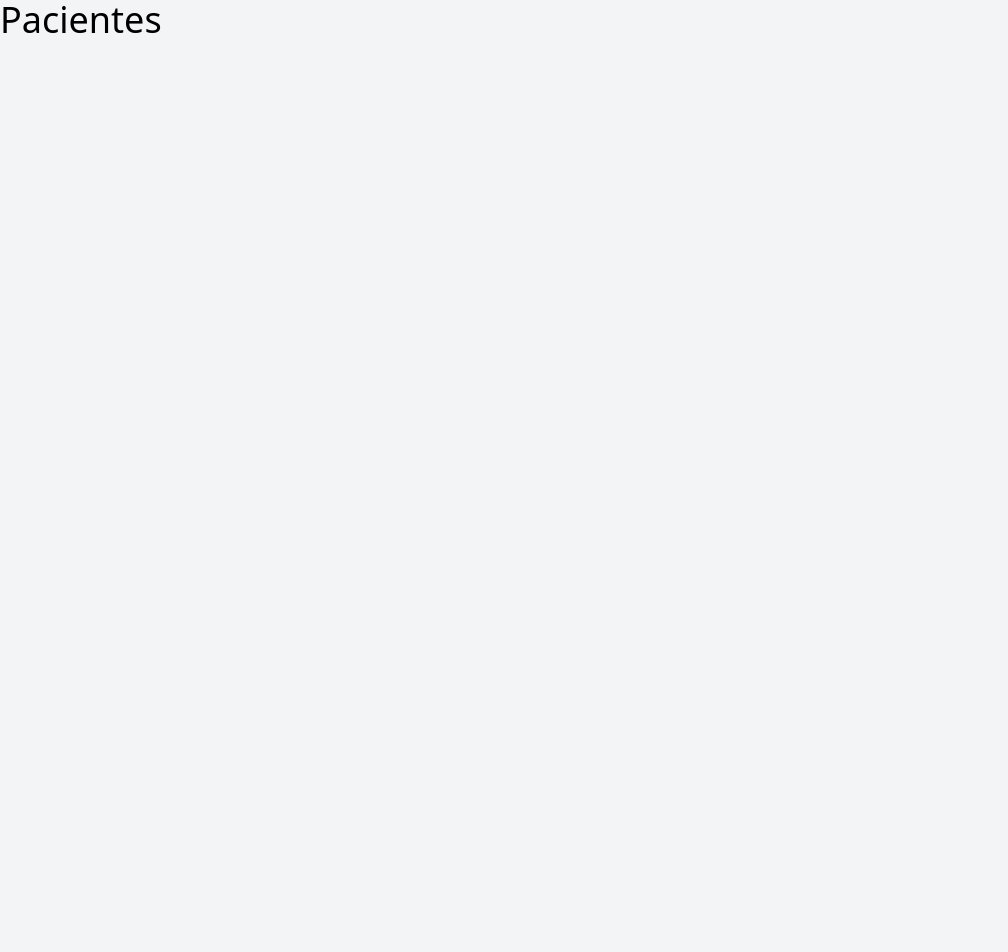
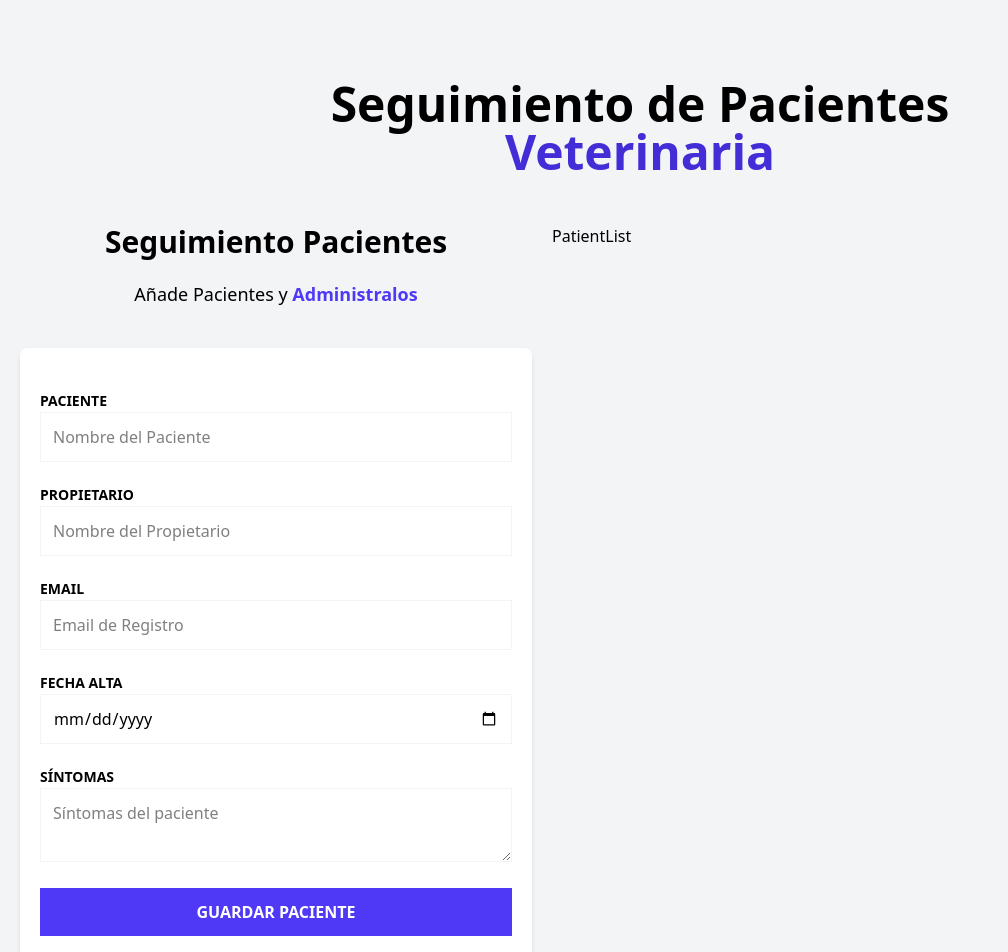
Before and after one commit to DavidFrontendDev/pacientesTutorial, a React (Vite) app: page / in a window 1280 px wide. Shown: the top 952 px of the page, without its empty margins (0-1008 px from the left). Before the commit the page ends 800 px from the top, so only its background shows below. Built offline with nearby package versions, Linux system fonts and the light colour scheme.

Commit message:
React-hook-form implementado ahora zustand

```diff
--- a/package.json
+++ b/package.json
@@ -13,6 +13,7 @@
     "@tailwindcss/vite": "^4.0.12",
     "react": "^19.0.0",
     "react-dom": "^19.0.0",
+    "react-hook-form": "^7.54.2",
     "tailwindcss": "^4.0.12"
   },
   "devDependencies": {
--- a/src/App.tsx
+++ b/src/App.tsx
@@ -1,7 +1,19 @@
+import PatientForm from "./components/PatientForm";
+import PatientList from "./components/PatientList";
+
 function App() {
   return (
     <>
-      <h1 className="text-4xl">Pacientes</h1>
+      <div className="container mx-auto mt-20">
+        <h1 className="font-black text-5xl text-center md:w-2/3 md:mx-auto ">
+          Seguimiento de Pacientes {""}
+          <span className="text-indigo-700">Veterinaria</span>
+        </h1>
+        <div className="mt-12 md:flex">
+          <PatientForm />
+          <PatientList />
+        </div>
+      </div>
     </>
   );
 }
--- /dev/null
+++ b/src/components/Error.tsx
@@ -0,0 +1,9 @@
+function Error({ children }: { children: React.ReactNode }) {
+  return (
+    <p className="text-center my-4 bg-red-600 text-white font-bold p-3 uppercase text-sm">
+      {children}
+    </p>
+  );
+}
+
+export default Error;
--- /dev/null
+++ b/src/components/PatientForm.tsx
@@ -0,0 +1,117 @@
+import { useForm } from "react-hook-form";
+import Error from "./Error";
+import { DraftPatient } from "../types";
+
+export default function PatientForm() {
+  const {
+    register,
+    handleSubmit,
+    formState: { errors },
+  } = useForm<DraftPatient>();
+
+  const registerPacient = (data: DraftPatient) => {};
+
+  return (
+    <div className="md:w-1/2 lg:w-2/5 mx-5">
+      <h2 className="font-black text-3xl text-center">Seguimiento Pacientes</h2>
+
+      <p className="text-lg mt-5 text-center mb-10">
+        Añade Pacientes y {""}
+        <span className="text-indigo-600 font-bold">Administralos</span>
+      </p>
+
+      <form
+        className="bg-white shadow-md rounded-lg py-10 px-5 mb-10"
+        onSubmit={handleSubmit(registerPacient)}
+      >
+        <div className="mb-5">
+          <label htmlFor="name" className="text-sm uppercase font-bold">
+            Paciente
+          </label>
+          <input
+            id="name"
+            className="w-full p-3  border border-gray-100"
+            type="text"
+            placeholder="Nombre del Paciente"
+            {...register("name", {
+              required: "El nombre del paciente es obligatorio",
+            })}
+          />
+
+          {errors.name && <Error>{errors.name?.message}</Error>}
+        </div>
+
+        <div className="mb-5">
+          <label htmlFor="caretaker" className="text-sm uppercase font-bold">
+            Propietario
+          </label>
+          <input
+            id="caretaker"
+            className="w-full p-3  border border-gray-100"
+            type="text"
+            placeholder="Nombre del Propietario"
+            {...register("caretaker", {
+              required: "El Propietario es obligatorio",
+            })}
+          />
+          {errors.caretaker && <Error>{errors.caretaker?.message}</Error>}
+        </div>
+
+        <div className="mb-5">
+          <label htmlFor="email" className="text-sm uppercase font-bold">
+            Email
+          </label>
+          <input
+            id="email"
+            className="w-full p-3  border border-gray-100"
+            type="email"
+            placeholder="Email de Registro"
+            {...register("email", {
+              required: "El Email es Obligatorio",
+              pattern: {
+                value: /^[A-Z0-9._%+-]+@[A-Z0-9.-]+\.[A-Z]{2,}$/i,
+                message: "Email No Válido",
+              },
+            })}
+          />
+          {errors.email && <Error>{errors.email?.message}</Error>}
+        </div>
+
+        <div className="mb-5">
+          <label htmlFor="date" className="text-sm uppercase font-bold">
+            Fecha Alta
+          </label>
+          <input
+            id="date"
+            className="w-full p-3  border border-gray-100"
+            type="date"
+            {...register("date", {
+              required: "LA fecha de alta es obligatorio",
+            })}
+          />
+          {errors.date && <Error>{errors.date?.message}</Error>}
+        </div>
+
+        <div className="mb-5">
+          <label htmlFor="symptoms" className="text-sm uppercase font-bold">
+            Síntomas
+          </label>
+          <textarea
+            id="symptoms"
+            className="w-full p-3  border border-gray-100"
+            placeholder="Síntomas del paciente"
+            {...register("symptoms", {
+              required: "Los sintomas son obligatorios",
+            })}
+          ></textarea>
+          {errors.symptoms && <Error>{errors.symptoms?.message}</Error>}
+        </div>
+        <input
+          type="submit"
+          className="bg-indigo-600 w-full p-3 text-white uppercase font-bold hover:bg-indigo-700 cursor-pointer transition-colors"
+          value="Guardar Paciente"
+        />
+      </form>
+    </div>
+  );
+}
--- /dev/null
+++ b/src/components/PatientList.tsx
@@ -0,0 +1,5 @@
+function PatientList() {
+  return <div>PatientList</div>;
+}
+
+export default PatientList;
--- /dev/null
+++ b/src/types/index.ts
@@ -0,0 +1,10 @@
+export type Patient = {
+  id: string;
+  name: string;
+  caretaker: string;
+  email: string;
+  date: Date;
+  symptoms: string;
+};
+
+export type DraftPatient = Omit<Patient, "id">;
```
